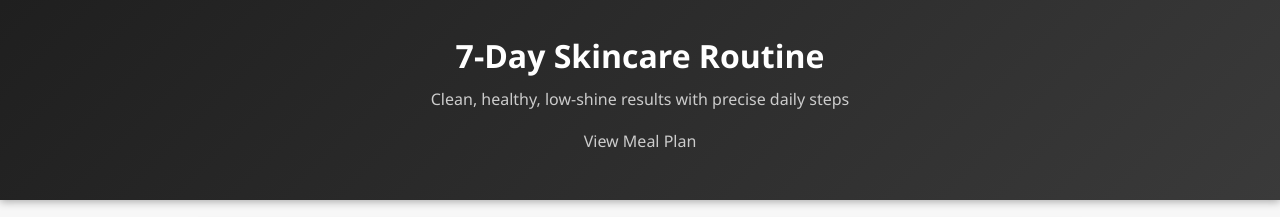
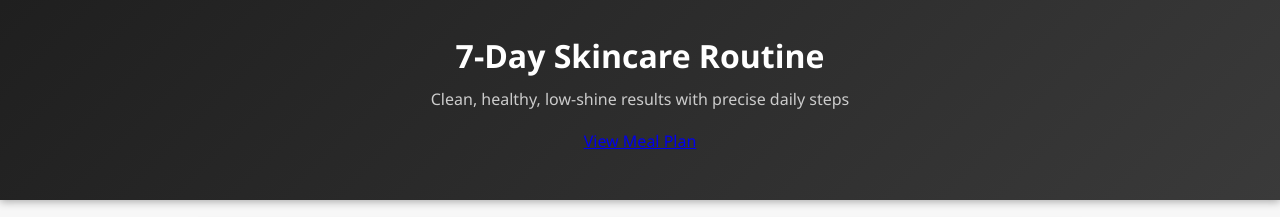
Before and after one commit to adamcathar/skincare, a plain HTML site: page index.html in a window 1280 px wide. Shown: the top 217 px of the page. Drawn offline with Linux system fonts and the light colour scheme.

Commit message:
Update index.html

```diff
--- a/index.html
+++ b/index.html
@@ -30,7 +30,7 @@
 <header>
     <h1>7‑Day Skincare Routine</h1>
     <p>Clean, healthy, low‑shine results with precise daily steps</p>
-    <p><href=https://adamcathar.github.io/skincare/mealplan.html>View Meal Plan</href></p>
+    <p><a href=https://adamcathar.github.io/skincare/mealplan.html>View Meal Plan</a></p>
 </header>
 
 <main>
```
